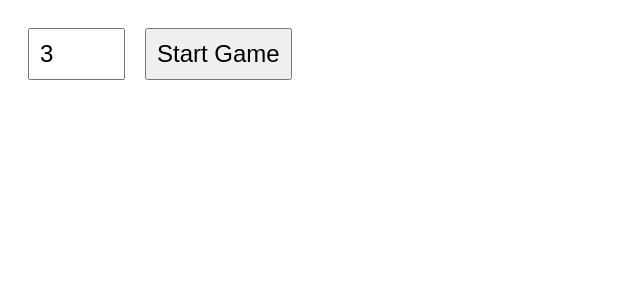
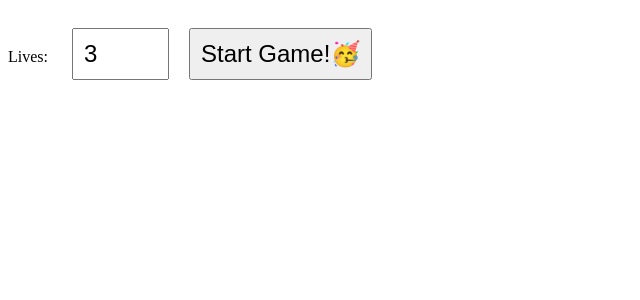
Before and after one commit to Hugo27owl/hugo27owl.github.io, a React (Vite) app: page / in a window 1280 px wide. Shown: the top 300 px of the page, without its empty margins (0-640 px from the left). Built offline with nearby package versions, Linux system fonts and the light colour scheme.

Commit message:
Sorry, the one before is 7th and this is 8th

```diff
--- a/src/App.jsx
+++ b/src/App.jsx
@@ -138,7 +138,7 @@ const App = () => {
     <div>
       {!startGame && (
         <div>
-          <input
+         Lives: <input
             type="number"
             value={lives}
             onChange={handleLivesChange}
@@ -147,7 +147,7 @@ const App = () => {
             style={{ fontSize: '24px', padding: '10px', margin: '20px' }}
           />
           <button onClick={handleStartGame} style={{ fontSize: '24px', padding: '10px' }}>
-            Start Game
+            Start Game!🥳
           </button>
         </div>
       )}
```
